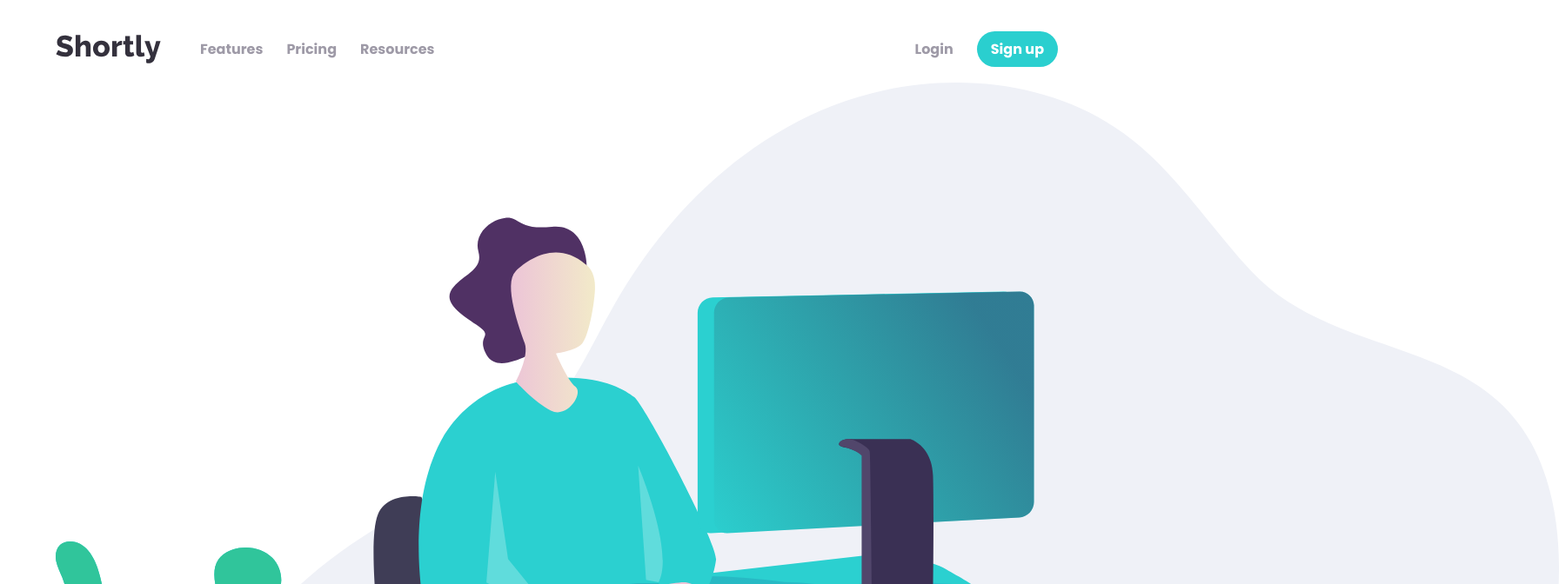
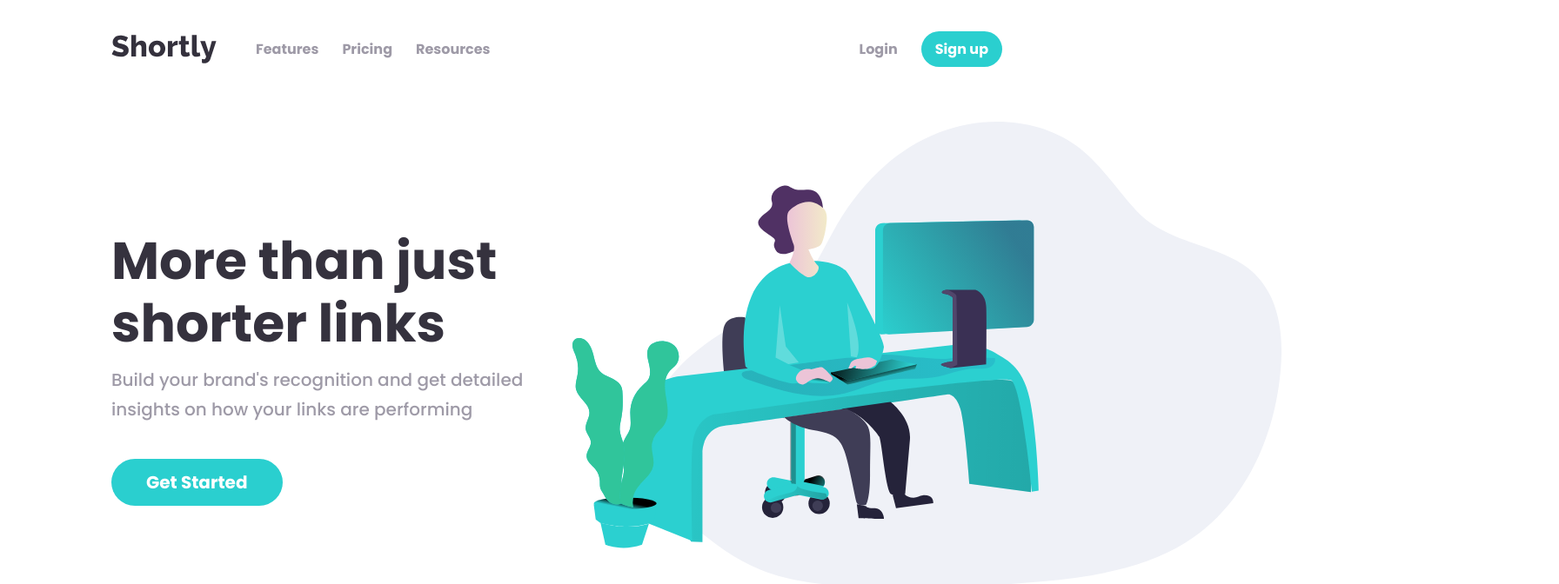
Before and after one commit to ATEOTG/url-shortening-app, a React (Create React App) app: page / in a window 1280 px wide. Shown: the top 672 px of the page at 87% size, 1792 px wide, since content can reach past the window. Built offline with nearby package versions, Linux system fonts and the light colour scheme.

Commit message:
added responsiveness to header

```diff
--- a/src/App.css
+++ b/src/App.css
@@ -2,3 +2,9 @@
   width: 90%;
   margin: 0 auto;
 }
+
+@media (min-width: 57em) {
+  .container {
+    width: 80%;
+  }
+}
--- a/src/components/Header.module.css
+++ b/src/components/Header.module.css
@@ -30,3 +30,41 @@ header {
   color: var(--gray-violet);
   margin-bottom: 2em;
 }
+
+@media (min-width: 57em) {
+  header {
+    display: grid;
+    align-items: center;
+    grid-template-columns: 1fr 1fr;
+    column-gap: 2em;
+  }
+
+  .header-text {
+    align-items: flex-start;
+    grid-column: 1;
+    grid-row: 1;
+  }
+
+  .header-text h1,
+  .header-text p {
+    text-align: left;
+  }
+
+  .header-text h1 {
+    font-size: 5rem;
+  }
+
+  .illustration {
+    width: 165%;
+    grid-column: 2/2;
+  }
+}
+
+@media (min-width: 72.5em) {
+  .header-text h1 {
+    font-size: 6rem;
+  }
+  .header-text p {
+    font-size: 2rem;
+  }
+}
--- a/src/components/Navigation.module.css
+++ b/src/components/Navigation.module.css
@@ -36,6 +36,7 @@
     width: 100%;
     align-items: center;
     gap: 2.5em;
+    margin-bottom: 2.5em;
   }
 
   .desktop-nav {
```
